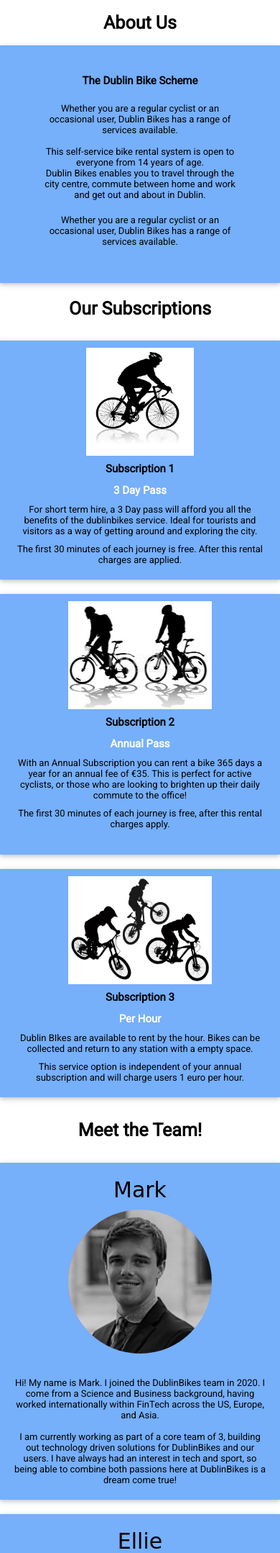
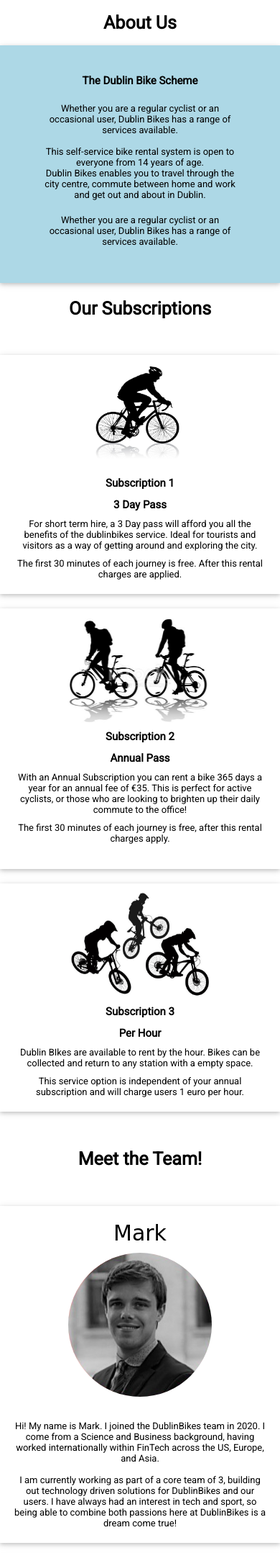
Before and after one commit to Botazio/Group-Project-SoftDev, a Flask app: page /about in a window 390 px wide. Shown: the part 334-2491 px from the top of the page at 72% size. Run offline with Flask 2, Linux system fonts and the light colour scheme; some libraries are stand-ins or nearby versions.

Commit message:
Changes in the styles for about and how2 pages

```diff
--- a/flask-app/static/css/others.css
+++ b/flask-app/static/css/others.css
@@ -56,8 +56,8 @@
   width: 70%;
   margin: 40px;
   padding: 40px;
-  border: 5px solid black;
-  background: rgb(118, 175, 250);
+  border: 3px solid black;
+  background: lightblue;
   border-radius: 25px;
   box-shadow: 0 2px 5px 0 rgba(0, 0, 0, 0.16), 0 2px 10px 0 rgba(0, 0, 0, 0.12);
 }
@@ -89,10 +89,12 @@
   box-sizing: border-box;
   margin: 40px;
   padding: 40px;
-  border: 5px solid black;
+  border: 3px solid black;
   display: flex;
   justify-content: space-evenly;
   align-self: center;
+  border-radius: 25px;
+  background: rgba(0, 115, 152, 1);
 }
 
 .child1,
@@ -105,7 +107,7 @@
   padding-left: 20px;
   padding-right: 20px;
   padding-bottom: 15px;
-  background: rgb(118, 175, 250);
+  background: white;
   border-radius: 25px;
   box-shadow: 0 2px 5px 0 rgba(0, 0, 0, 0.16), 0 2px 10px 0 rgba(0, 0, 0, 0.12);
 }
@@ -184,7 +176,7 @@
   .parent1,
   .parent2 {
     margin: 0px;
-    padding: 0px;
+    padding: 20px 0px;
     border: none;
   }
 
@@ -252,6 +243,13 @@
     height: 50px;
   }
 
+  .parent,
+  .parent1,
+  .parent2 {
+    background: white;
+    border-radius: 0px;
+  }
+
   .child1,
   .child2,
   .child3,
--- a/flask-app/templates/about.html
+++ b/flask-app/templates/about.html
@@ -45,7 +45,7 @@
 
                         <hgroup>
                             <h2> Subscription 1</h2>
-                            <h3 style="color: white;"> 3 Day Pass</h3>
+                            <h3> 3 Day Pass</h3>
                         </hgroup>
 
                         <p>For short term hire, a 3 Day pass will afford you all the benefits of the dublinbikes service.
@@ -61,7 +61,7 @@
 
                         <hgroup>
                             <h2> Subscription 2</h2>
-                            <h3 style="color: white;"> Annual Pass</h3>
+                            <h3> Annual Pass</h3>
                         </hgroup>
 
                         <p>With an Annual Subscription you can rent a bike 365 days a year for an annual fee of €35. This is perfect for active cyclists, or those who are looking to brighten up their daily commute to the office!</p>
@@ -75,7 +75,7 @@
 
                     <hgroup>
                         <h2> Subscription 3</h2>
-                        <h3 style="color: white;"> Per Hour</h3>
+                        <h3> Per Hour</h3>
                     </hgroup>
 
                     <p>Dublin BIkes are available to rent by the hour. Bikes can be collected and return to any station with a empty space.</p>
--- a/flask-app/templates/how2.html
+++ b/flask-app/templates/how2.html
@@ -15,7 +15,7 @@
 
         <div class="jumbotron text-center">
             <div class="intro">
-                <button type="button" class="btn btn-outline-light"><h1>How It Works</h1></button>
+                <button type="button" class="btn btn-outline-light"><h1>HOW IT WORKS</h1></button>
             </div>
 
 
```
Also changed, not shown: other parts of flask-app/static/css/others.css (+8 -19 lines).
